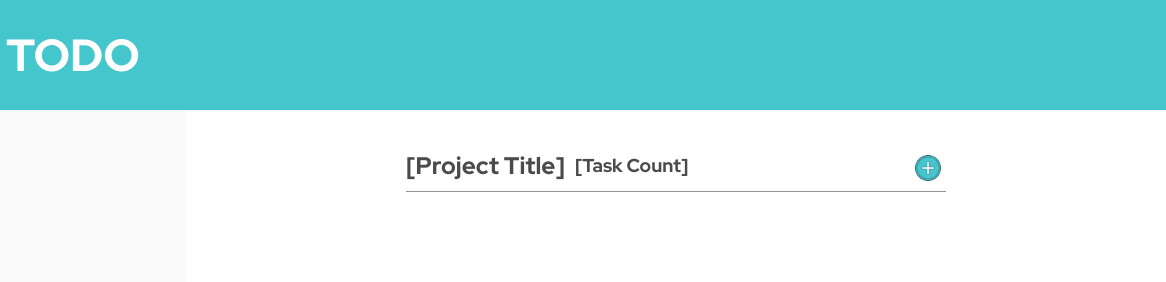
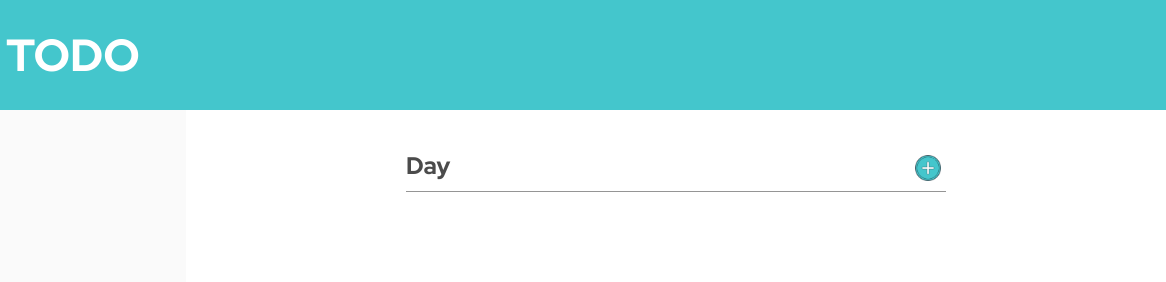
Before and after one commit to MahmoodElsaayed/todo-app, a website built with webpack: page src/template.html in a window 1280 px wide. Shown: the top 282 px of the page, 114-1280 px from the left. Built offline with nearby package versions, Linux system fonts and the light colour scheme.

Commit message:
Implement the `controller` for `projectManager.filterTasksByProject` method

```diff
--- a/src/js/ScreenController.js
+++ b/src/js/ScreenController.js
@@ -204,6 +204,10 @@ export default function ScreenController(taskManager, projectManager) {
                 .addEventListener('click', deleteProject)
         }
 
+        projectElement.addEventListener('click', (event) => {
+            runProjectFilter(event.target.dataset.filter)
+        })
+
         return projectElement
     }
 
@@ -229,6 +233,24 @@ export default function ScreenController(taskManager, projectManager) {
 
         projectManager.deleteProject(projectTitle)
         projectElement.remove()
+
+        runProjectFilter() // switch to default project
+    }
+
+    function runProjectFilter(project = 'day') {
+        projectManager.setActiveProject(project)
+
+        const filteredTasks = projectManager.filterTasksByProject()
+        const tasksContainer = document.querySelector('.tasks-container')
+
+        tasksContainer.textContent = ''
+        filteredTasks.forEach((task) => {
+            const taskElement = generateTaskElement(task)
+            document.querySelector('.tasks-container').appendChild(taskElement)
+        })
+
+        document.querySelector('.task-viewer .header h2').textContent =
+            project[0].toUpperCase() + project.slice(1)
     }
 
     addTaskBtn.addEventListener('click', () => {
@@ -271,4 +293,6 @@ export default function ScreenController(taskManager, projectManager) {
             )
         })
     })
+
+    runProjectFilter() // initial render
 }
--- a/src/template.html
+++ b/src/template.html
@@ -65,7 +65,6 @@
             <div class="task-viewer">
                 <div class="header">
                     <h2>[Project Title]</h2>
-                    <h3>[Task Count]</h3>
                     <button
                         class="add-btn btn"
                         id="addTaskBtn"
```
